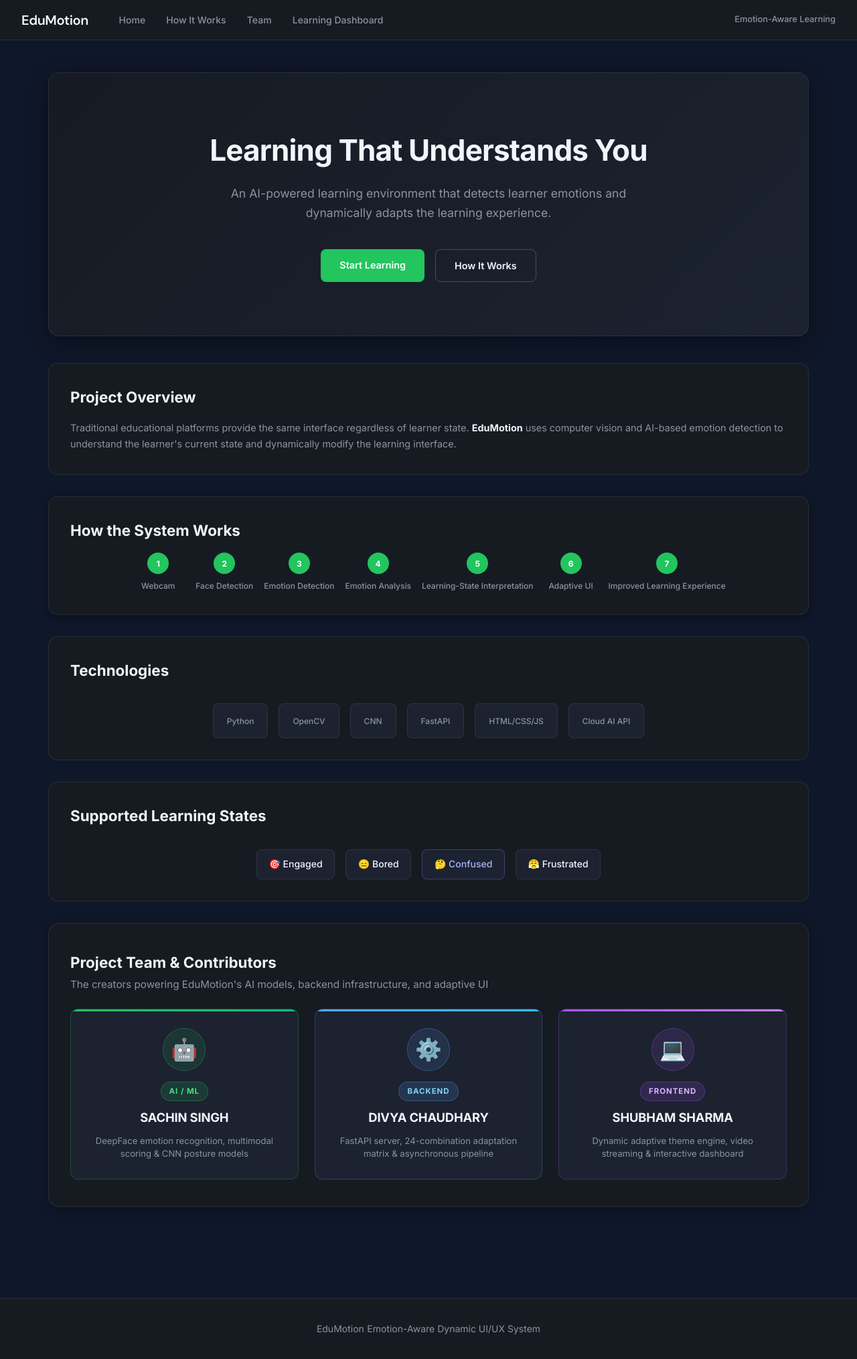
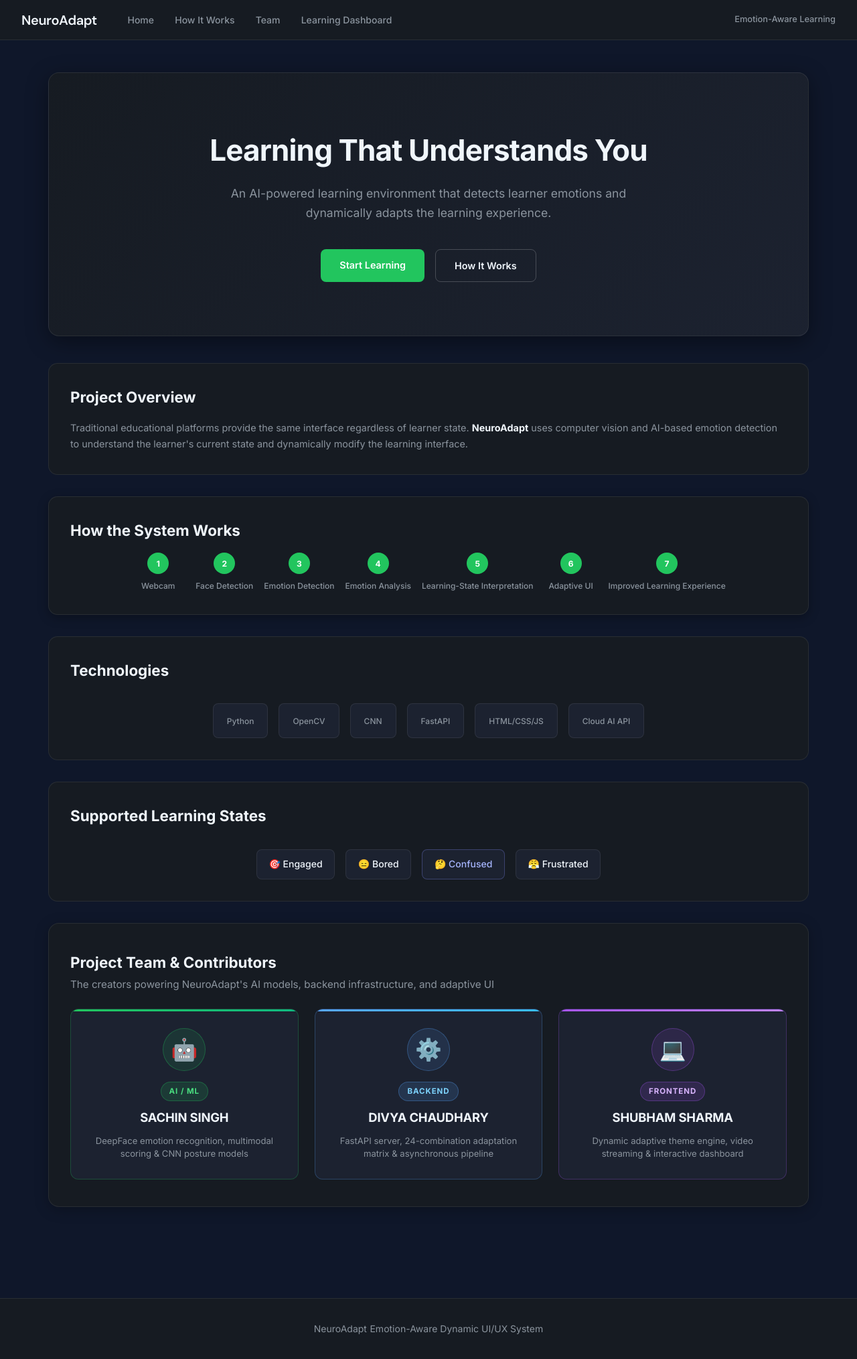
Before and after one commit to SachinSingh201/NeuroAdapt, a FastAPI app: page / in a window 1280 px wide. Shown: the whole page at 67% size. Run offline with FastAPI, Linux system fonts and the light colour scheme.

Commit message:
Refactor: rename project to NeuroAdapt across codebase and docs

```diff
--- a/backend/config.py
+++ b/backend/config.py
@@ -6,7 +6,7 @@
 
 class Config:
     # Project Info
-    PROJECT_NAME = os.getenv("PROJECT_NAME", "EduMotion")
+    PROJECT_NAME = os.getenv("PROJECT_NAME", "NeuroAdapt")
     VERSION = os.getenv("VERSION", "1.0.0")
     DEBUG = os.getenv("DEBUG_MODE", "false").lower() == "true"
 
--- a/backend/main.py
+++ b/backend/main.py
@@ -53,7 +53,7 @@
 app = FastAPI(
     title=Config.PROJECT_NAME,
     version=Config.VERSION,
-    description="EduMotion - Emotion-Aware Dynamic UI/UX System",
+    description="NeuroAdapt - Emotion-Aware Dynamic UI/UX System",
 )
 
 # ============================================================
@@ -251,7 +251,7 @@
         sep = "=" * 65
         print(
             f"\n{sep}"
-            f"\n[EduMotion] Emotion & Learning State Evaluation"
+            f"\n[NeuroAdapt] Emotion & Learning State Evaluation"
             f"\n-----------------------------------------------------------------"
             f"\n  DeepFace Emotion  : {deepface_emotion or 'None'} (Confidence: {int(deepface_conf*100)}%)"
             f"\n  Detected Posture  : {posture} (Confidence: {int(posture_conf*100)}%)"
@@ -359,7 +359,7 @@
         sep = "=" * 65
         print(
             f"\n{sep}"
-            f"\n[EduMotion] Emotion & Learning State Evaluation"
+            f"\n[NeuroAdapt] Emotion & Learning State Evaluation"
             f"\n-----------------------------------------------------------------"
             f"\n  DeepFace Emotion  : {deepface_emotion or 'None'} (Confidence: {int(deepface_conf*100)}%)"
             f"\n  Detected Posture  : {posture} (Confidence: {int(posture_conf*100)}%)"
--- a/backend/models/schemas.py
+++ b/backend/models/schemas.py
@@ -69,7 +69,7 @@
     local_model_loaded: bool
 ) -> SystemStatus:
     """
-    Returns the current health/status of the EduMotion system.
+    Returns the current health/status of the NeuroAdapt system.
     """
 
     # Determine overall system status
--- a/backend/services/deepface_service.py
+++ b/backend/services/deepface_service.py
@@ -13,7 +13,7 @@
 
 logger = logging.getLogger(__name__)
 
-# Canonical mapping from DeepFace raw 7 emotions -> 4 EduMotion states
+# Canonical mapping from DeepFace raw 7 emotions -> 4 NeuroAdapt states
 DEEPFACE_MAPPING = {
     "happy":    {"target": "engaged",    "base_weight": 0.90},
     "surprise": {"target": "engaged",    "base_weight": 0.70},
--- a/frontend/css/home.css
+++ b/frontend/css/home.css
@@ -1,5 +1,5 @@
 /*
-  EduMotion - Home Page Styles
+  NeuroAdapt - Home Page Styles
   Dark navy EdTech design
 */
 
--- a/frontend/css/learning.css
+++ b/frontend/css/learning.css
@@ -1,5 +1,5 @@
 /*
-  EduMotion - Learning Dashboard Styles
+  NeuroAdapt - Learning Dashboard Styles
   Dark navy EdTech theme â€” 70/30 two-column layout
   Updated: Emotion-adaptive backgrounds, compact webcam widget, emotion picker
 */
--- a/frontend/js/adaptation.js
+++ b/frontend/js/adaptation.js
@@ -1,5 +1,5 @@
 /**
- * EduMotion - Adaptation Module
+ * NeuroAdapt - Adaptation Module
  *
  * Handles UI adaptation based strictly on the 4 supported emotion states:
  * ENGAGED, BORED, CONFUSED, FRUSTRATED
--- a/frontend/js/app.js
+++ b/frontend/js/app.js
@@ -1,5 +1,5 @@
 /**
- * EduMotion - Application Controller
+ * NeuroAdapt - Application Controller
  *
  * Main application initialization and global state management.
  */
@@ -476,7 +476,7 @@
  */
 function showManualModeMessage() {
     // Simple visual feedback — avoid blocking alert()
-    console.log("[EduMotion] Manual mode active.");
+    console.log("[NeuroAdapt] Manual mode active.");
 }
 
 /**
--- a/frontend/js/emotion.js
+++ b/frontend/js/emotion.js
@@ -1,5 +1,5 @@
 /**
- * EduMotion - Emotion Processing Module
+ * NeuroAdapt - Emotion Processing Module
  *
  * Handles emotion normalization to 4 core states + unknown.
  * Mapping per spec:
--- a/frontend/js/team.js
+++ b/frontend/js/team.js
@@ -1,5 +1,5 @@
 /**
- * EduMotion - Team Configuration
+ * NeuroAdapt - Team Configuration
  *
  * All team member names and roles are defined here.
  * Update this file to change team member information without
--- a/frontend/templates/index.html
+++ b/frontend/templates/index.html
@@ -3,7 +3,7 @@
 <head>
     <meta charset="UTF-8">
     <meta name="viewport" content="width=device-width, initial-scale=1.0">
-    <title>EduMotion - Emotion-Aware Learning Platform</title>
+    <title>NeuroAdapt - Emotion-Aware Learning Platform</title>
     <link rel="stylesheet" href="/static/css/home.css">
     <link rel="preconnect" href="https://fonts.googleapis.com">
     <link rel="preconnect" href="https://fonts.gstatic.com" crossorigin>
@@ -13,7 +13,7 @@
     <header>
         <nav class="navbar">
             <div class="navbar-left">
-                <a href="#" class="navbar-logo">EduMotion</a>
+                <a href="#" class="navbar-logo">NeuroAdapt</a>
             </div>
             <ul class="navbar-nav">
                 <li><a href="#" class="nav-link">Home</a></li>
@@ -44,7 +44,7 @@
                 <h2>Project Overview</h2>
             </div>
             <div class="explanation-text">
-                <p>Traditional educational platforms provide the same interface regardless of learner state. <strong>EduMotion</strong> uses computer vision and AI-based emotion detection to understand the learner's current state and dynamically modify the learning interface.</p>
+                <p>Traditional educational platforms provide the same interface regardless of learner state. <strong>NeuroAdapt</strong> uses computer vision and AI-based emotion detection to understand the learner's current state and dynamically modify the learning interface.</p>
             </div>
         </section>
 
@@ -113,7 +113,7 @@
         <section class="team-section" id="team">
             <div class="section-header">
                 <h2>Project Team & Contributors</h2>
-                <p class="section-subtitle">The creators powering EduMotion's AI models, backend infrastructure, and adaptive UI</p>
+                <p class="section-subtitle">The creators powering NeuroAdapt's AI models, backend infrastructure, and adaptive UI</p>
             </div>
             <div class="team-grid">
                 <div class="team-card ai-card">
@@ -154,7 +154,7 @@
 
     <footer>
         <div class="footer-content">
-            <span>EduMotion</span>
+            <span>NeuroAdapt</span>
             <span>Emotion-Aware Dynamic UI/UX System</span>
         </div>
     </footer>
--- a/frontend/templates/learning.html
+++ b/frontend/templates/learning.html
@@ -3,8 +3,8 @@
 <head>
     <meta charset="UTF-8">
     <meta name="viewport" content="width=device-width, initial-scale=1.0">
-    <title>EduMotion - Learning Dashboard</title>
-    <meta name="description" content="EduMotion adaptive learning dashboard with real-time posture and emotion detection.">
+    <title>NeuroAdapt - Learning Dashboard</title>
+    <meta name="description" content="NeuroAdapt adaptive learning dashboard with real-time posture and emotion detection.">
     <link rel="stylesheet" href="/static/css/learning.css">
     <link rel="preconnect" href="https://fonts.googleapis.com">
     <link rel="preconnect" href="https://fonts.gstatic.com" crossorigin>
@@ -16,7 +16,7 @@
     <header>
         <nav class="navbar">
             <div class="navbar-left">
-                <a href="/" class="navbar-logo">EduMotion</a>
+                <a href="/" class="navbar-logo">NeuroAdapt</a>
             </div>
             <ul class="navbar-nav">
                 <li><a href="/" class="nav-link">Home</a></li>
--- a/run.py
+++ b/run.py
@@ -6,7 +6,7 @@
 sys.path.append(os.path.join(os.path.dirname(__file__), "backend"))
 
 if __name__ == "__main__":
-    print("Starting EduMotion Backend...")
+    print("Starting NeuroAdapt Backend...")
     # Run FastAPI app using uvicorn
     # The reload=True allows auto-reloading when code changes (great for development)
     uvicorn.run("backend.main:app", host="127.0.0.1", port=8000, reload=True)
```
Also changed, not shown: details.md (+8 -8 lines), frontend/js/learning.js (+16 -16 lines), README.md, 1 other file.
